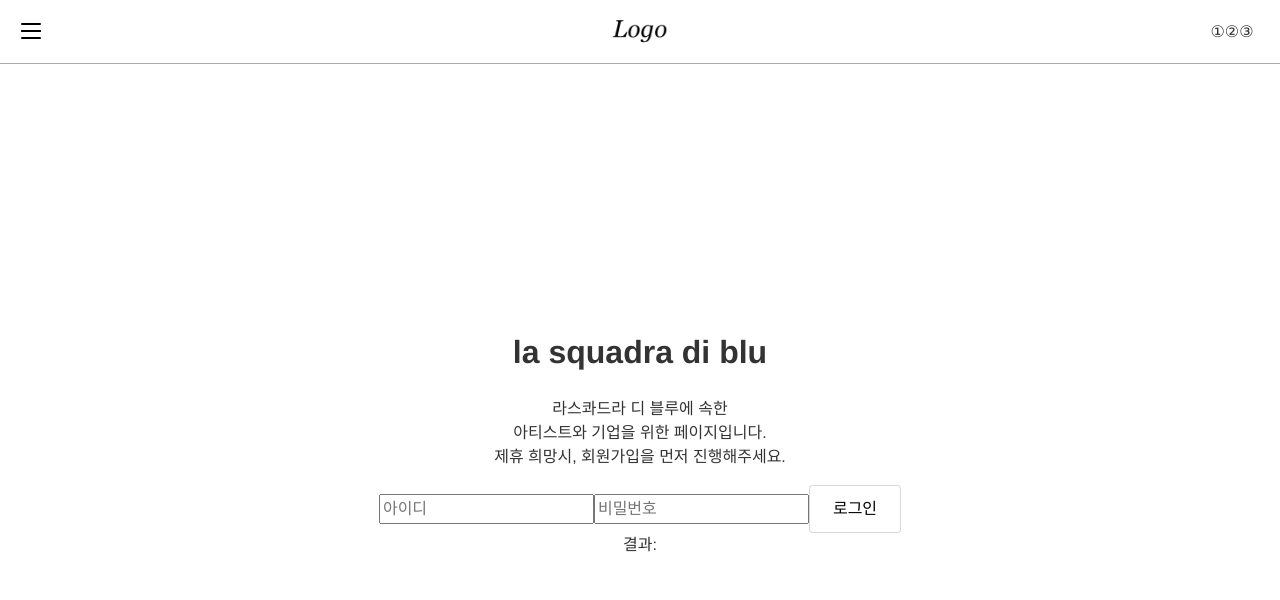
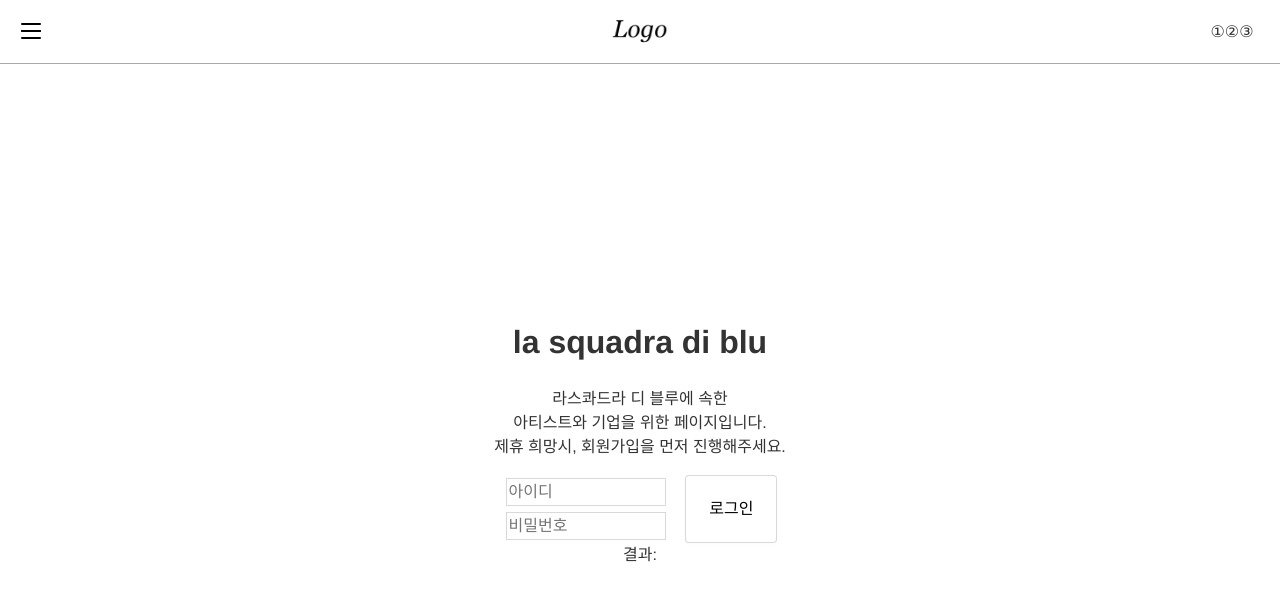
Before and after one commit to HM4725/lasqua, a Vue app: page /traveler in a window 1280 px wide. Shown: the top 600 px of the page. Built offline with nearby package versions, Linux system fonts and the light colour scheme.

Commit message:
login module

```diff
--- a/src/mixins.js
+++ b/src/mixins.js
@@ -1,20 +1,24 @@
 import axios from 'axios'
+
+const HOST = "http://lasqua.bludi-blu.com"
 
 export default {
     methods: {
-        async $api(url, method, data) {
+        async $api(path, method, data) {
             // How to use:
             //   async func() {
             //     let url = "{{API URL}}"
             //     this.data = await this.$api(url, "get")
             //   }
-            return (await axios({
+            return await axios({
                 method: method,
-                url,
-                data
-            }).catch(e => {
-                console.log(e)
-            })).data
+                url: HOST + path,
+                data: data
+            }).catch(error => {
+                if(error.response) {
+                    console.log(error.response.status)
+                }
+            })
         }
     }
 }
--- /dev/null
+++ b/src/views/LoginView.vue
@@ -0,0 +1,73 @@
+<template>
+  <div class="traveler">
+    <h1>la squadra di blu</h1>
+    <p>
+      라스콰드라 디 블루에 속한<br>
+      아티스트와 기업을 위한 페이지입니다.<br>
+      제휴 희망시, 회원가입을 먼저 진행해주세요.
+    </p>
+    <form class="login-form">
+      <div class="login-wrapper">
+        <div class="login-info">
+          <input type="text" name="id" class="text-box" v-model="id" placeholder="아이디">
+          <input type="password" name="pw" class="text-box" v-model="pw" placeholder="비밀번호">
+        </div>
+        <button-component class="login-button" @click="login" type="submit" value="로그인"/>
+      </div>
+    </form>
+    <div>결과: {{result}}</div>
+  </div>
+</template>
+
+<script>
+import ButtonComponent from '../components/ButtonComponent.vue'
+
+export default{
+  name: 'LoginView',
+  components: {
+    ButtonComponent
+  },
+  data() {
+    return {
+      id: '',
+      pw: '',
+      result: '',
+    }
+  },
+  methods: {
+    async login(e) {
+      e.preventDefault()
+      let info = {id: this.id, pw: this.pw}
+      let path = "/api/login"
+      let result = await this.$api(path, "post", info)
+      if(result) {
+        this.result = result.status
+      } else {
+        this.result = "로그인 실패"
+      }
+    }
+  }
+}
+</script>
+
+<style scoped>
+  .login-wrapper {
+    display: flex;
+    justify-content: space-evenly;
+    width: 20rem;
+  }
+  .login-info {
+    width: 10rem;
+  }
+  .text-box {
+    width: 100%;
+    margin: 3px;
+    border-radius: 0;
+    border: 1px solid rgba(0, 0, 0, 0.15);
+  }
+  .text-box:focus {
+    outline: none;
+    border-color: rgba(0, 0, 0, 0.25);
+    box-shadow: rgba(0, 0, 0, 0.1) 0 4px 12px;
+  }
+</style>
--- a/src/views/TravelerView.vue
+++ b/src/views/TravelerView.vue
@@ -1,45 +1,20 @@
 <template>
-  <div class="traveler">
-    <h1>la squadra di blu</h1>
-    <p>
-      라스콰드라 디 블루에 속한<br>
-      아티스트와 기업을 위한 페이지입니다.<br>
-      제휴 희망시, 회원가입을 먼저 진행해주세요.
-    </p>
-    <form>
-      <input type="text" v-model="id" placeholder="아이디">
-      <input type="password" v-model="pw" placeholder="비밀번호">
-      <button-component class="login-button" @click="login" type="submit" value="로그인"/>
-      <div>결과: {{result}}</div>
-    </form>
-  </div>
+  <login-view/>
 </template>
 
 <script>
-import ButtonComponent from '../components/ButtonComponent.vue'
+import LoginView from './LoginView.vue'
 
-export default{
+export default {
+  name: 'TravelerView',
   components: {
-    ButtonComponent
+    LoginView
   },
-  data() {
-    return {
-      id: '',
-      pw: '',
-      result: '',
-    }
-  },
-  methods: {
-    async login(e) {
-      e.preventDefault()
-      let data = {id: this.id, pw: this.pw}
-      let url = "http://lasqua.bludi-blu.com/api/login"
-      this.result = await this.$api(url, "get", data)
-    }
-  }
-}
+    data() {
+        return {};
+    },
+};
 </script>
 
 <style scoped>
-
 </style>
--- a/src/views/WatcherView.vue
+++ b/src/views/WatcherView.vue
@@ -13,8 +13,8 @@ export default{
   },
   methods: {
     async getMsg() {
-      let url = "http://13.209.77.47/api/HelloWorld"
-      this.msg = await this.$api(url, "get")
+      let path = "/api/HelloWorld"
+      this.msg = await this.$api(path, "get")
     }
   },
   created() {
```
